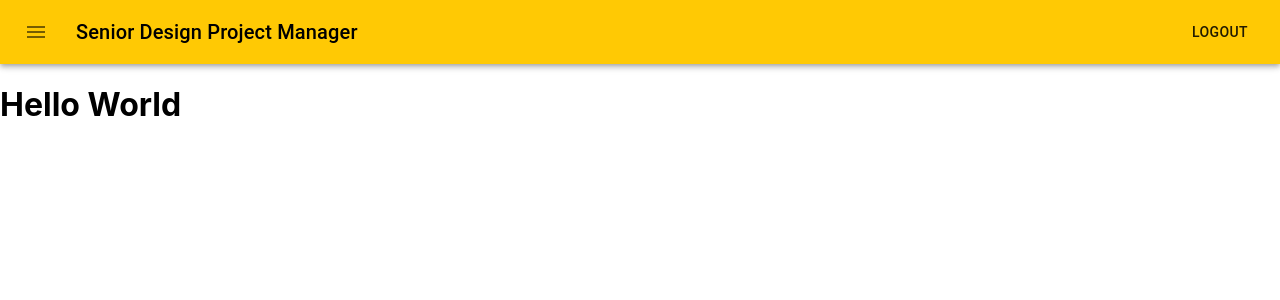
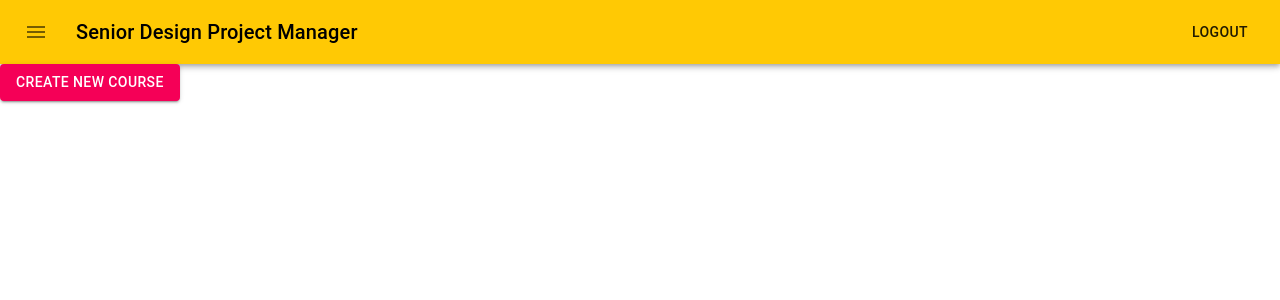
Before and after one commit to nguderian/SDPM, a React (Create React App) app in the folder frontend/: page / in a window 1280 px wide. Shown: the top 300 px of the page. Built offline with nearby package versions, Linux system fonts and the light colour scheme.

Commit message:
Added home js file to create button for adding a new course. Will add table for notifications on login.

```diff
--- a/frontend/src/Routes.js
+++ b/frontend/src/Routes.js
@@ -6,12 +6,13 @@ import CreateFormContainer from './components/containers/forms/CreateFormContain
 import NewFormContainer from './components/containers/forms/NewFormContainer';
 import NavBarContainer from './components/containers/NavBarContainer';
 import AdminClassPage from './components/AdminClassPage';
+import Home from './components/Home';
 
 const routes = (
     <Router>
         <NavBarContainer/>
         <Switch>
-            <Route path='/' exact component={Hello}/>
+            <Route path='/' exact component={Home}/>
             <Route path='/login' exact component={Login}/>
             <Route path='/CreateForm' exact component={CreateFormContainer}/>
             <Route path='/NewForm' exact component={NewFormContainer}/>
--- a/frontend/src/components/AdminClassPage.js
+++ b/frontend/src/components/AdminClassPage.js
@@ -121,7 +121,7 @@ export default function MaterialTableDemo() {
     <Grid item xs>
     <MaterialTable
       icons = {tableIcons}
-      title="Student/Group Roster"
+      title="Notifications"
       columns={state.columns}
       data={state.data}
       editable={{
@@ -167,7 +167,8 @@ export default function MaterialTableDemo() {
   variant="contained"
   color="secondary">
   Update Roster
-  </Button></div>
+  </Button>
+  </div>
 
 
   );
--- /dev/null
+++ b/frontend/src/components/Home.js
@@ -0,0 +1,14 @@
+import React, { Component } from 'react';
+import Button from '@material-ui/core/Button';
+
+class Home extends Component {
+    render() {
+        return (
+            <Button variant="contained" color="secondary">
+                Create New Course
+            </Button>
+        );
+    }
+}
+
+export default Home
```
